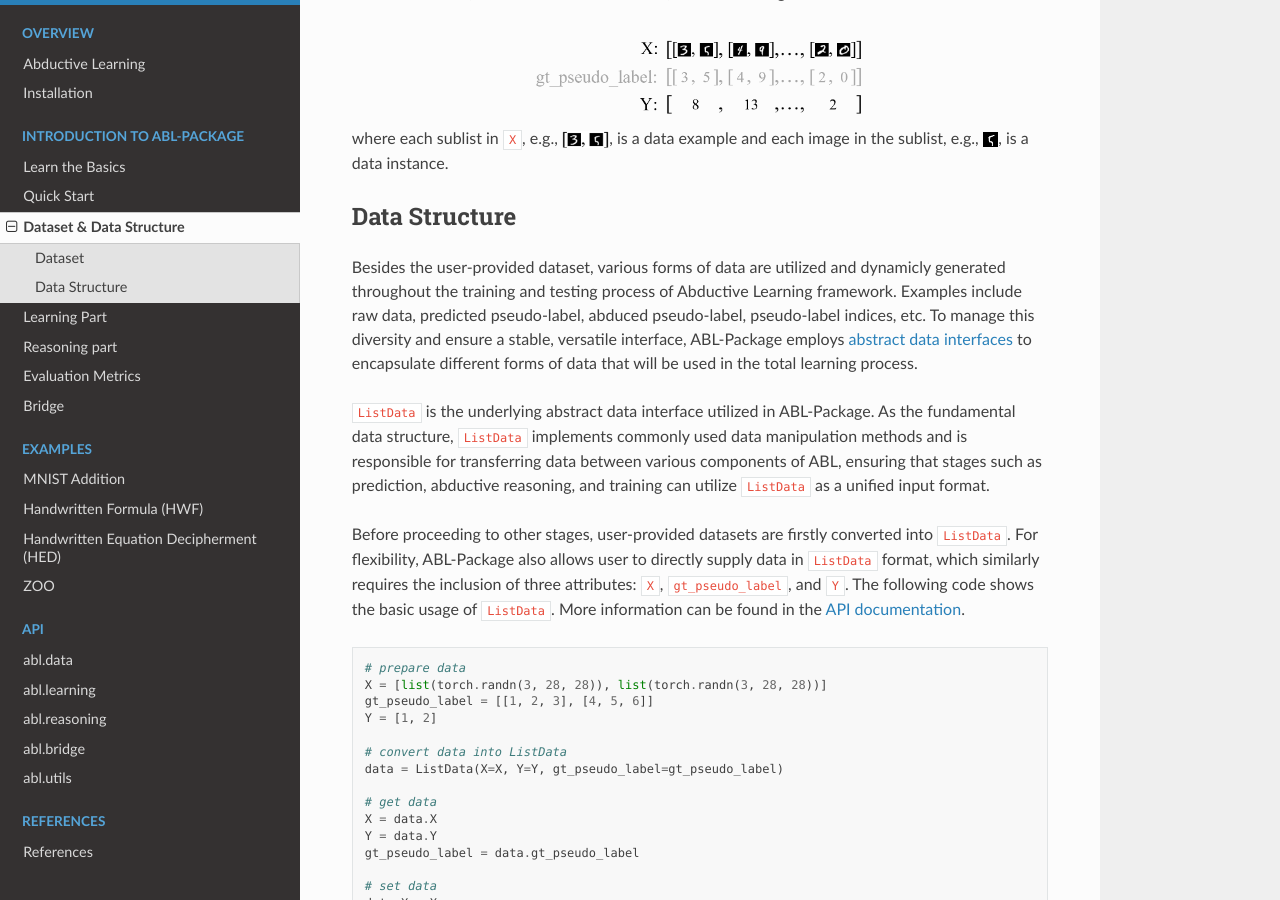
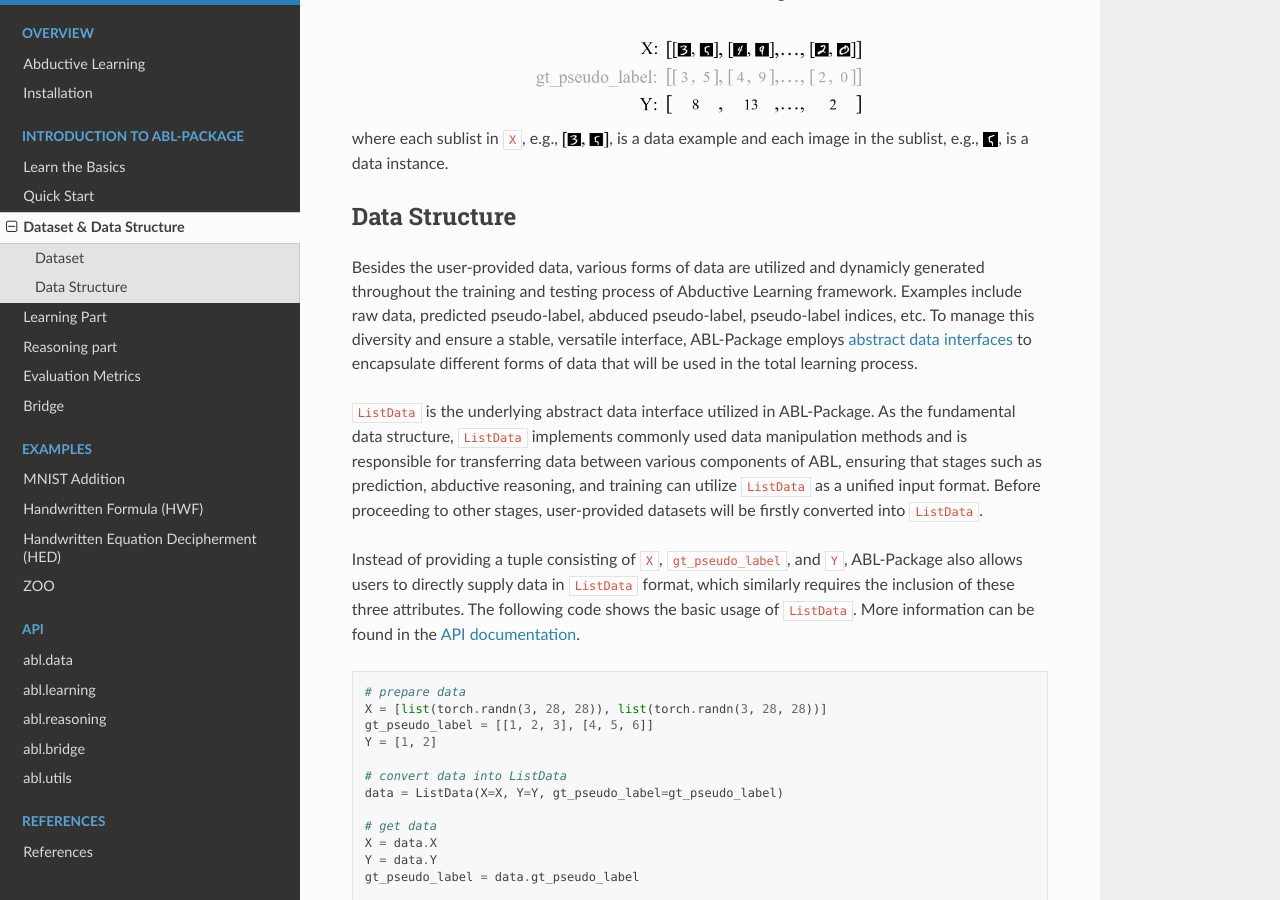
Before and after one commit to AbductiveLearning/ABLkit, a Sphinx documentation site: the page built from docs/Intro/Datasets.rst, in a window 1280 px wide and 900 px high, scrolled down 1148 px. Built offline with Sphinx 7.4.7 and the Read the Docs theme 2.0.0, drawn with Linux system fonts in a browser that asks for light colours.

Commit message:
[DOC] resolve ambiguity in Datasets.rst

```diff
--- a/docs/Intro/Datasets.rst
+++ b/docs/Intro/Datasets.rst
@@ -63,11 +63,11 @@ where each sublist in ``X``, e.g., |data_example|, is a data example and each im
 Data Structure
 --------------
 
-Besides the user-provided dataset, various forms of data are utilized and dynamicly generated throughout the training and testing process of Abductive Learning framework. Examples include raw data, predicted pseudo-label, abduced pseudo-label, pseudo-label indices, etc. To manage this diversity and ensure a stable, versatile interface, ABL-Package employs `abstract data interfaces <../API/abl.data.html#structure>`_ to encapsulate different forms of data that will be used in the total learning process.
+Besides the user-provided data, various forms of data are utilized and dynamicly generated throughout the training and testing process of Abductive Learning framework. Examples include raw data, predicted pseudo-label, abduced pseudo-label, pseudo-label indices, etc. To manage this diversity and ensure a stable, versatile interface, ABL-Package employs `abstract data interfaces <../API/abl.data.html#structure>`_ to encapsulate different forms of data that will be used in the total learning process.
 
-``ListData`` is the underlying abstract data interface utilized in ABL-Package. As the fundamental data structure, ``ListData`` implements commonly used data manipulation methods and is responsible for transferring data between various components of ABL, ensuring that stages such as prediction, abductive reasoning, and training can utilize ``ListData`` as a unified input format.
+``ListData`` is the underlying abstract data interface utilized in ABL-Package. As the fundamental data structure, ``ListData`` implements commonly used data manipulation methods and is responsible for transferring data between various components of ABL, ensuring that stages such as prediction, abductive reasoning, and training can utilize ``ListData`` as a unified input format. Before proceeding to other stages, user-provided datasets will be firstly converted into ``ListData``.
 
-Before proceeding to other stages, user-provided datasets are firstly converted into ``ListData``. For flexibility, ABL-Package also allows user to directly supply data in ``ListData`` format, which similarly requires the inclusion of three attributes: ``X``, ``gt_pseudo_label``, and ``Y``. The following code shows the basic usage of ``ListData``. More information can be found in the `API documentation <../API/abl.data.html#structure>`_.
+Instead of providing a tuple consisting of ``X``, ``gt_pseudo_label``, and ``Y``, ABL-Package also allows users to directly supply data in ``ListData`` format, which similarly requires the inclusion of these three attributes. The following code shows the basic usage of ``ListData``. More information can be found in the `API documentation <../API/abl.data.html#structure>`_.
 
 .. code-block:: python
 
```
